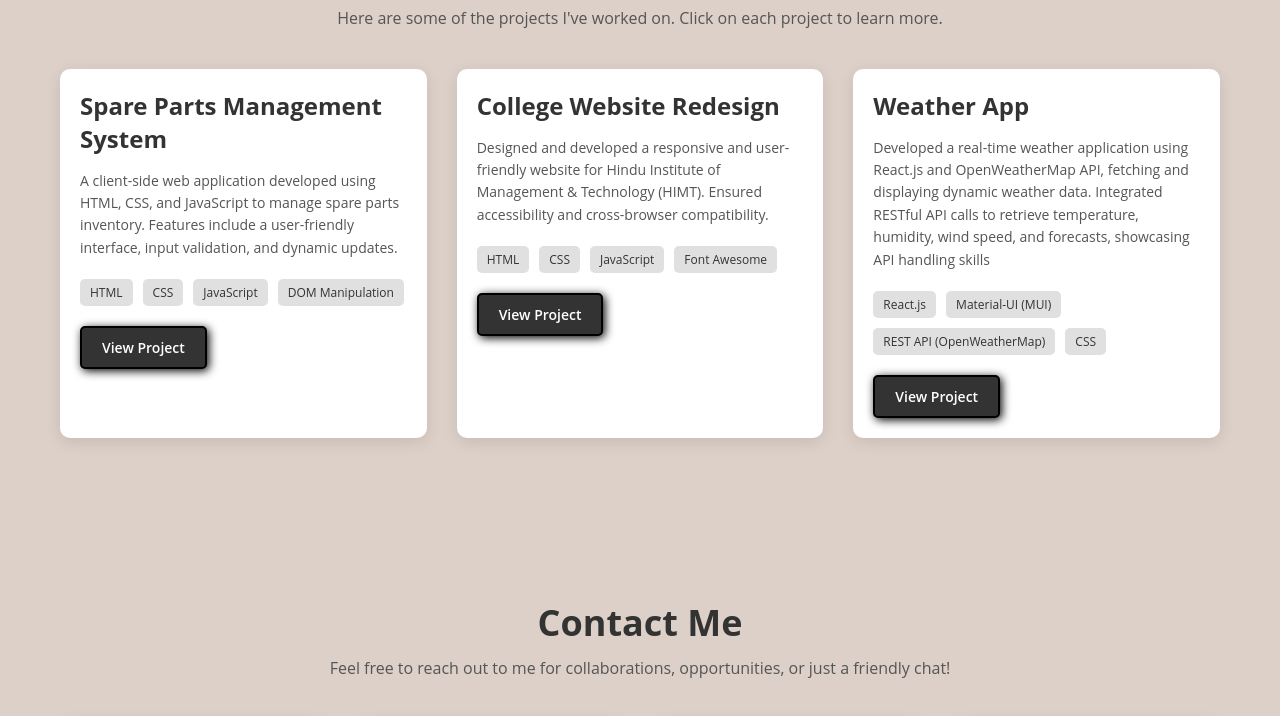
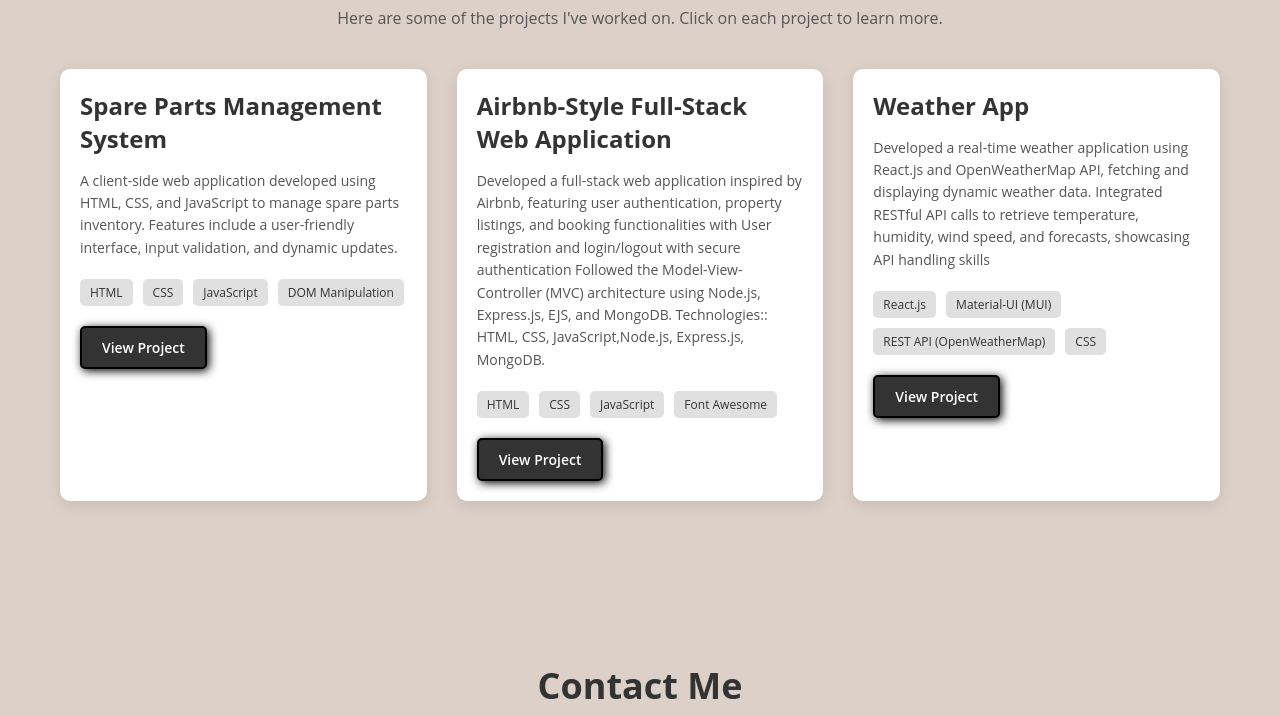
Before and after one commit to rohanvashist2002/portfolio, a plain HTML site: page index.html in a window 1280 px wide. Shown: the part 1572-2288 px from the top of the page. Drawn offline with nearby package versions, Linux system fonts and the light colour scheme.

Commit message:
Update index.html

```diff
--- a/index.html
+++ b/index.html
@@ -123,9 +123,9 @@
                 <!-- Project 2: College Website Redesign -->
                 <div class="project-card">
                     <div class="project-content">
-                        <h3>College Website Redesign</h3>
+                        <h3>Airbnb-Style Full-Stack Web Application</h3>
                         <p>
-                            Designed and developed a responsive and user-friendly website for Hindu Institute of Management & Technology (HIMT). Ensured accessibility and cross-browser compatibility.
+                            Developed a full-stack web application inspired by Airbnb, featuring user authentication, property listings, and booking functionalities with User registration and login/logout with secure authentication Followed the Model-View-Controller (MVC) architecture using Node.js, Express.js, EJS, and MongoDB. Technologies:: HTML, CSS, JavaScript,Node.js, Express.js, MongoDB.
                         </p>
                         <div class="project-skills">
                             <span>HTML</span>
```
